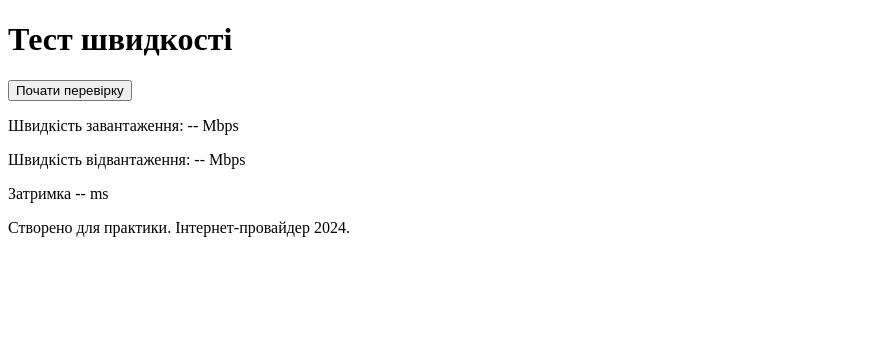
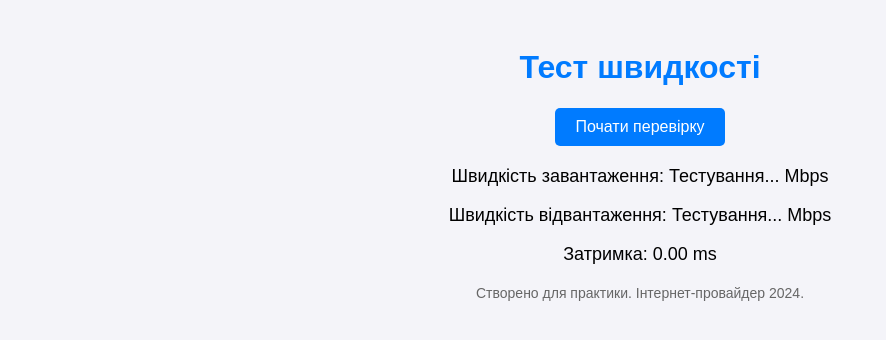
Before and after one commit to LLLORISS/Internet-Speed, a plain HTML site: page index.html in a window 1280 px wide. Both pictures are taken after a click on the button "Почати перевірку". Shown: the whole page, without its empty margins (0-886 px from the left). Drawn offline with Linux system fonts and the light colour scheme.

Commit message:
Created the main file structure and added the implementation of ping testing

```diff
--- a/index.html
+++ b/index.html
@@ -1,25 +1,27 @@
-<!Doctype html>
+<!DOCTYPE html>
 <html lang="uk">
 <head>
     <meta charset="UTF-8">
     <meta name="viewport" content="width=device-width, initial-scale=1.0">
     <title>Перевірка швидкості інтернету</title>
+    <link rel="stylesheet" href="style.css">
 </head>
 <body>
+	<header>
+
+	</header>
     <h1>Тест швидкості</h1>
     <button id="start-test">Почати перевірку</button>
     <div id="result">
         <p>Швидкість завантаження: <span id="download-speed">--</span> Mbps</p>
         <p>Швидкість відвантаження: <span id="upload-speed">--</span> Mbps</p>
-		<p>Затримка <span id="ping">--</span> ms</p>
+        <p>Затримка: <span id="ping">--</span> ms</p>
     </div>
 
     <footer>
         Створено для практики. Інтернет-провайдер 2024.
     </footer>
 
-	<script>
-
-	</script>
+    <script src="script.js"></script>
 </body>
 </html>
--- /dev/null
+++ b/script.js
@@ -0,0 +1,20 @@
+async function testPing() {
+            const start = performance.now();
+            try {
+                await fetch(window.location.href);
+            } catch (e) {
+                console.error('Ping failed:', e);
+            }
+            const end = performance.now();
+            return (end - start).toFixed(2);
+        }
+
+        document.getElementById('start-test').addEventListener('click', async function() {
+            document.getElementById('download-speed').textContent = 'Тестування...';
+            document.getElementById('upload-speed').textContent = 'Тестування...';
+            document.getElementById('ping').textContent = 'Тестування...';
+
+            const ping = await testPing();
+
+            document.getElementById('ping').textContent = ping;
+});
--- a/style.css
+++ b/style.css
@@ -0,0 +1,27 @@
+body {
+    font-family: Arial, sans-serif;
+    text-align: center;
+    padding: 20px;
+    background-color: #f4f4f9;
+    }
+h1 {
+    color: #007bff;
+}
+button {
+    padding: 10px 20px;
+    background-color: #007bff;
+    color: white;
+    border: none;
+    cursor: pointer;
+    font-size: 16px;
+    border-radius: 5px;
+}
+#result {
+    margin-top: 20px;
+    font-size: 18px;
+}
+footer {
+    margin-top: 20px;
+    font-size: 14px;
+    color: #666;
+}
```
Lines whose indentation alone changed are shown as unchanged.
